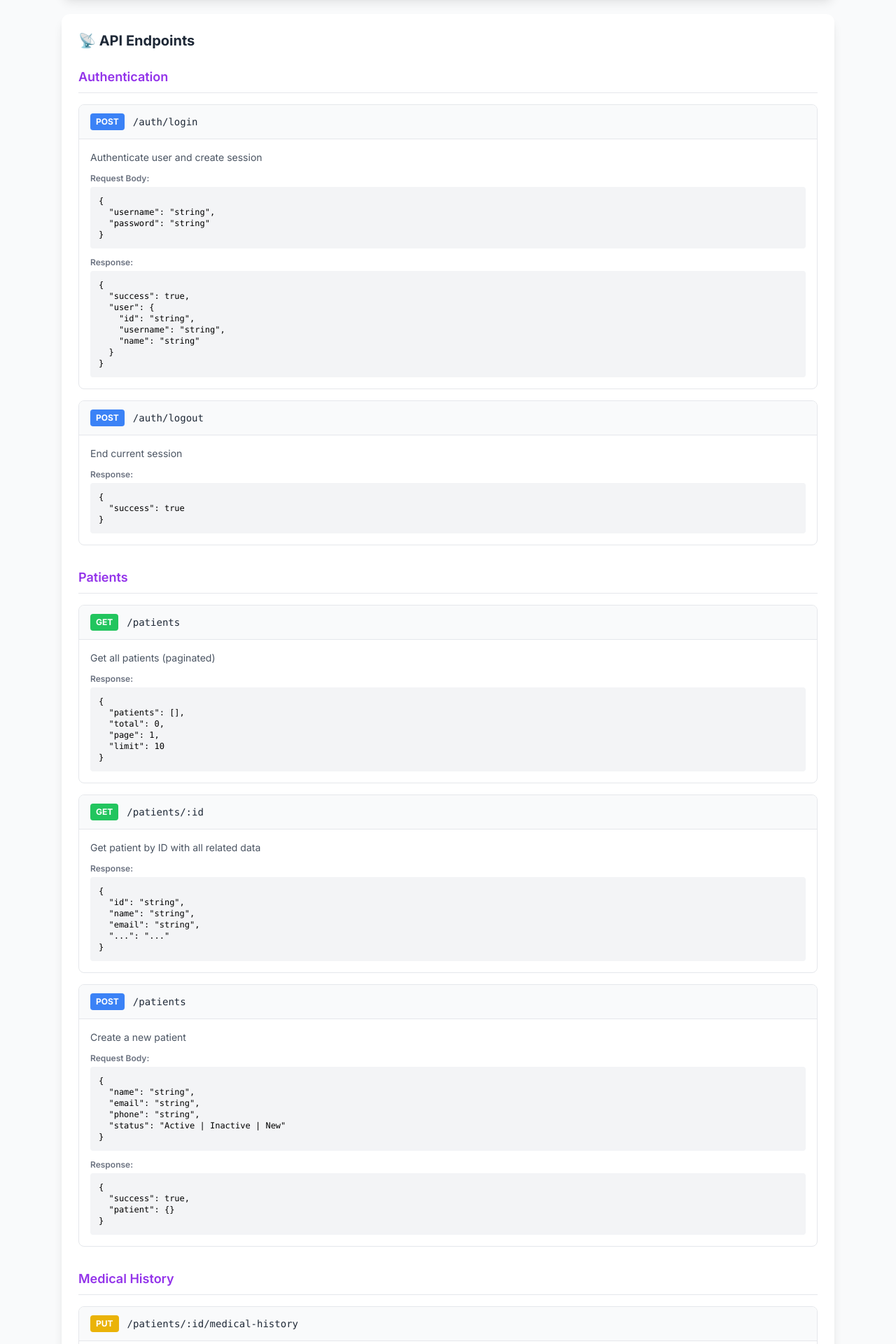
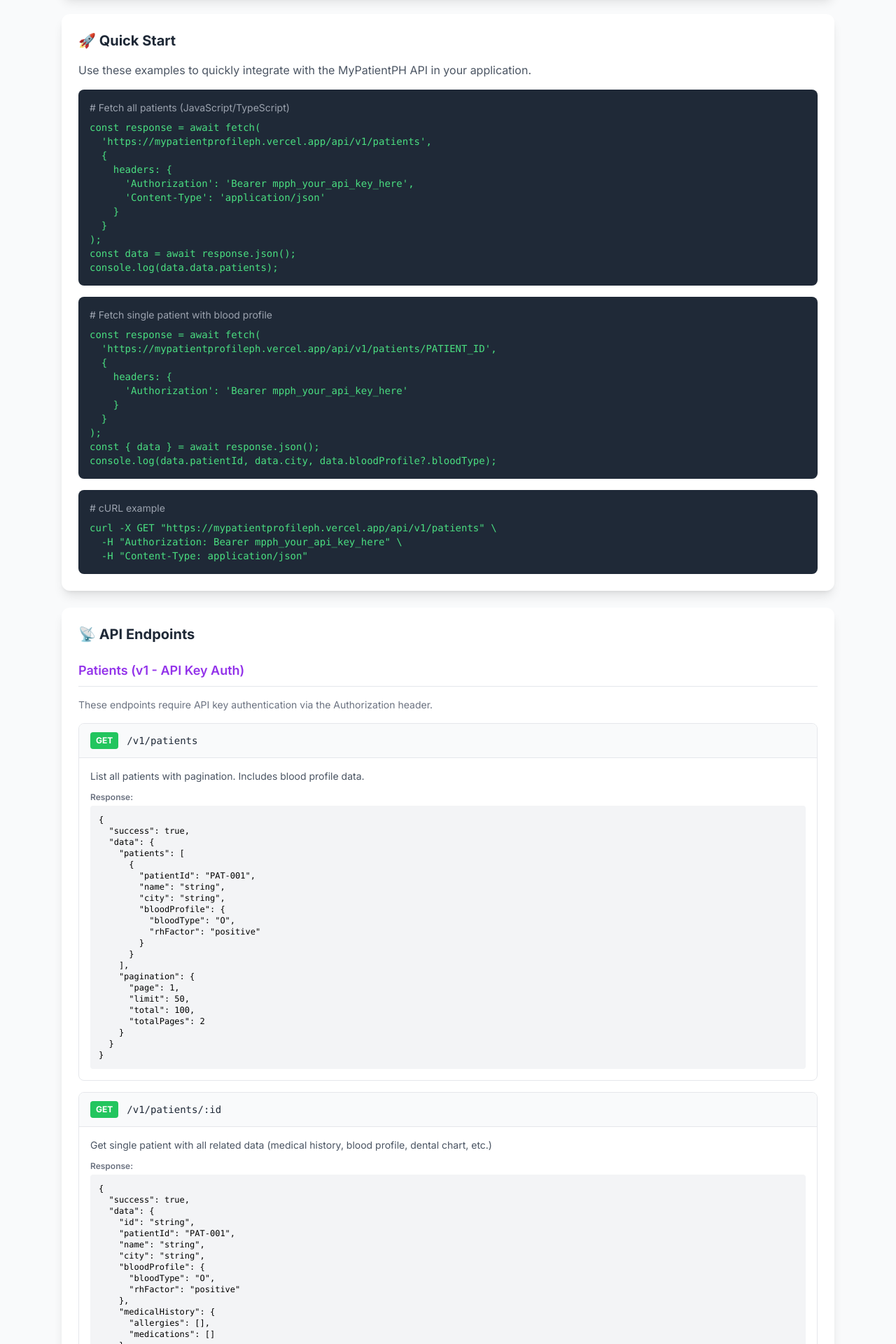
Before and after one commit to crynxmartinez/mypatientprofileph, a Next.js app: page /api-docs in a window 1280 px wide. Shown: the part 900-2820 px from the top of the page at 70% size. Built offline with nearby package versions, Linux system fonts and the light colour scheme.

Commit message:
Update API docs with v1 endpoints, quick start examples, and query params

```diff
--- a/src/app/api-docs/page.tsx
+++ b/src/app/api-docs/page.tsx
@@ -74,13 +74,165 @@
           </div>
         </section>
 
+        {/* Quick Start */}
+        <section className="bg-white rounded-xl shadow-lg p-6 mb-6">
+          <h2 className="text-xl font-bold text-gray-800 mb-4">🚀 Quick Start</h2>
+          <p className="text-gray-600 mb-4">
+            Use these examples to quickly integrate with the MyPatientPH API in your application.
+          </p>
+
+          <div className="space-y-4">
+            <div className="bg-gray-800 rounded-lg p-4 overflow-x-auto">
+              <p className="text-gray-400 text-sm mb-2"># Fetch all patients (JavaScript/TypeScript)</p>
+              <pre className="text-green-400 text-sm">{`const response = await fetch(
+  'https://mypatientprofileph.vercel.app/api/v1/patients',
+  {
+    headers: {
+      'Authorization': 'Bearer mpph_your_api_key_here',
+      'Content-Type': 'application/json'
+    }
+  }
+);
+const data = await response.json();
+console.log(data.data.patients);`}</pre>
+            </div>
+
+            <div className="bg-gray-800 rounded-lg p-4 overflow-x-auto">
+              <p className="text-gray-400 text-sm mb-2"># Fetch single patient with blood profile</p>
+              <pre className="text-green-400 text-sm">{`const response = await fetch(
+  'https://mypatientprofileph.vercel.app/api/v1/patients/PATIENT_ID',
+  {
+    headers: {
+      'Authorization': 'Bearer mpph_your_api_key_here'
+    }
+  }
+);
+const { data } = await response.json();
+console.log(data.patientId, data.city, data.bloodProfile?.bloodType);`}</pre>
+            </div>
+
+            <div className="bg-gray-800 rounded-lg p-4 overflow-x-auto">
+              <p className="text-gray-400 text-sm mb-2"># cURL example</p>
+              <pre className="text-green-400 text-sm">{`curl -X GET "https://mypatientprofileph.vercel.app/api/v1/patients" \\
+  -H "Authorization: Bearer mpph_your_api_key_here" \\
+  -H "Content-Type: application/json"`}</pre>
+            </div>
+          </div>
+        </section>
+
         {/* Endpoints */}
         <section className="bg-white rounded-xl shadow-lg p-6 mb-6">
           <h2 className="text-xl font-bold text-gray-800 mb-6">📡 API Endpoints</h2>
 
+          {/* V1 Patient Endpoints */}
+          <div className="mb-8">
+            <h3 className="text-lg font-semibold text-purple-600 mb-4 border-b pb-2">Patients (v1 - API Key Auth)</h3>
+            <p className="text-sm text-gray-500 mb-4">These endpoints require API key authentication via the Authorization header.</p>
+
+            <div className="space-y-4">
+              <EndpointCard
+                method="GET"
+                endpoint="/v1/patients"
+                description="List all patients with pagination. Includes blood profile data."
+                body={null}
+                response={{
+                  success: true,
+                  data: {
+                    patients: [{ patientId: 'PAT-001', name: 'string', city: 'string', bloodProfile: { bloodType: 'O', rhFactor: 'positive' } }],
+                    pagination: { page: 1, limit: 50, total: 100, totalPages: 2 }
+                  }
+                }}
+              />
+              <EndpointCard
+                method="GET"
+                endpoint="/v1/patients/:id"
+                description="Get single patient with all related data (medical history, blood profile, dental chart, etc.)"
+                body={null}
+                response={{
+                  success: true,
+                  data: {
+                    id: 'string',
+                    patientId: 'PAT-001',
+                    name: 'string',
+                    city: 'string',
+                    bloodProfile: { bloodType: 'O', rhFactor: 'positive' },
+                    medicalHistory: { allergies: [], medications: [] }
+                  }
+                }}
+              />
+              <EndpointCard
+                method="POST"
+                endpoint="/v1/patients"
+                description="Create a new patient"
+                body={{ name: 'string (required)', email: 'string', phone: 'string', city: 'string', status: 'Active | Inactive | New' }}
+                response={{ success: true, data: { id: 'string', patientId: 'PAT-002' } }}
+              />
+              <EndpointCard
+                method="PUT"
+                endpoint="/v1/patients/:id"
+                description="Update patient information"
+                body={{ name: 'string', email: 'string', phone: 'string', city: 'string', status: 'string' }}
+                response={{ success: true, data: {} }}
+              />
+              <EndpointCard
+                method="DELETE"
+                endpoint="/v1/patients/:id"
+                description="Delete a patient (requires delete permission)"
+                body={null}
+                response={{ success: true, message: 'Patient deleted successfully' }}
+              />
+            </div>
+          </div>
+
+          {/* Query Parameters */}
+          <div className="mb-8">
+            <h3 className="text-lg font-semibold text-purple-600 mb-4 border-b pb-2">Query Parameters</h3>
+            <p className="text-sm text-gray-500 mb-4">Use these query parameters with GET /v1/patients</p>
+
+            <div className="overflow-x-auto">
+              <table className="w-full text-sm">
+                <thead className="bg-gray-50">
+                  <tr>
+                    <th className="px-4 py-2 text-left font-semibold">Parameter</th>
+                    <th className="px-4 py-2 text-left font-semibold">Type</th>
+                    <th className="px-4 py-2 text-left font-semibold">Default</th>
+                    <th className="px-4 py-2 text-left font-semibold">Description</th>
+                  </tr>
+                </thead>
+                <tbody className="divide-y">
+                  <tr>
+                    <td className="px-4 py-2 font-mono text-purple-600">page</td>
+                    <td className="px-4 py-2">number</td>
+                    <td className="px-4 py-2">1</td>
+                    <td className="px-4 py-2">Page number for pagination</td>
+                  </tr>
+                  <tr>
+                    <td className="px-4 py-2 font-mono text-purple-600">limit</td>
+                    <td className="px-4 py-2">number</td>
+                    <td className="px-4 py-2">50</td>
+                    <td className="px-4 py-2">Items per page (max 100)</td>
+                  </tr>
+                  <tr>
+                    <td className="px-4 py-2 font-mono text-purple-600">status</td>
+                    <td className="px-4 py-2">string</td>
+                    <td className="px-4 py-2">-</td>
+                    <td className="px-4 py-2">Filter by status: Active, Inactive, New</td>
+                  </tr>
+                  <tr>
+                    <td className="px-4 py-2 font-mono text-purple-600">search</td>
+                    <td className="px-4 py-2">string</td>
+                    <td className="px-4 py-2">-</td>
+                    <td className="px-4 py-2">Search by name, email, or patient ID</td>
+                  </tr>
+                </tbody>
+              </table>
+            </div>
+          </div>
+
           {/* Auth Endpoints */}
           <div className="mb-8">
-            <h3 className="text-lg font-semibold text-purple-600 mb-4 border-b pb-2">Authentication</h3>
+            <h3 className="text-lg font-semibold text-purple-600 mb-4 border-b pb-2">Authentication (Session-based)</h3>
+            <p className="text-sm text-gray-500 mb-4">These endpoints use session cookies for web interface authentication.</p>
 
             <div className="space-y-4">
               <EndpointCard
@@ -94,34 +246,8 @@
                 method="POST"
                 endpoint="/auth/logout"
                 description="End current session"
+                body={null}
                 response={{ success: true }}
-              />
-            </div>
-          </div>
-
-          {/* Patient Endpoints */}
-          <div className="mb-8">
-            <h3 className="text-lg font-semibold text-purple-600 mb-4 border-b pb-2">Patients</h3>
-
-            <div className="space-y-4">
-              <EndpointCard
-                method="GET"
-                endpoint="/patients"
-                description="Get all patients (paginated)"
-                response={{ patients: [], total: 0, page: 1, limit: 10 }}
-              />
-              <EndpointCard
-                method="GET"
-                endpoint="/patients/:id"
-                description="Get patient by ID with all related data"
-                response={{ id: 'string', name: 'string', email: 'string', '...': '...' }}
-              />
-              <EndpointCard
-                method="POST"
-                endpoint="/patients"
-                description="Create a new patient"
-                body={{ name: 'string', email: 'string', phone: 'string', status: 'Active | Inactive | New' }}
-                response={{ success: true, patient: {} }}
               />
             </div>
           </div>
```
